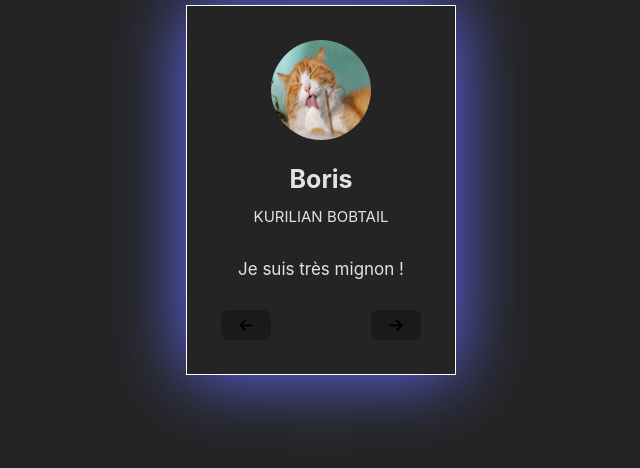
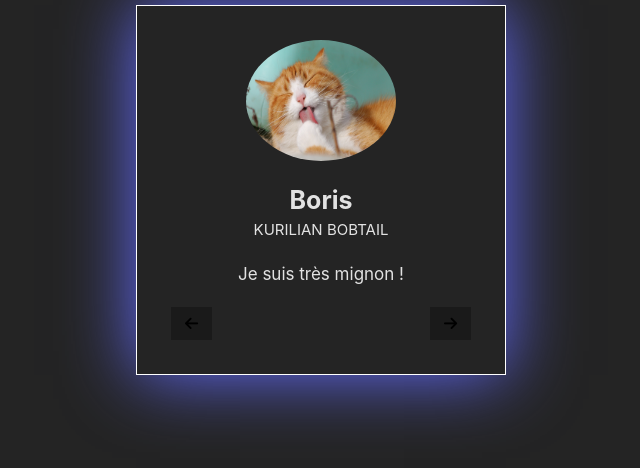
Before and after one commit to NatashaFinkel/cute-pet-project, a website built with Vite: page index.html in a window 1280 px wide. Shown: the part 258-726 px from the top of the page, without its empty margins (319-959 px from the left). Built offline with nearby package versions, Linux system fonts and the light colour scheme.

Commit message:
Modification du css

```diff
--- a/src/style.css
+++ b/src/style.css
@@ -43,7 +43,7 @@ p {
   align-items: center;
   display: flex;
   flex-direction: column;
-  width: 200px;
+  width: 300px;
   height: 300px;
   padding: 2em;
   border: solid 2px #646cffaa;
@@ -53,8 +53,8 @@ p {
 }
 
 .pet-img {
- width: 100px;
- height: 100px;
+ width: 150px;
+ height: 150px;
   border-radius: 50%;
 }
 
@@ -72,17 +72,14 @@ p {
 }
 
 button {
-  border-radius: 8px;
-  border: 1px solid transparent;
-  padding: 0px 0px;
+  border: 2px solid transparent;
+  padding: 5px 12px;
   font-size: 15px;
   font-weight: 500;
   font-family: inherit;
   background-color: #1a1a1a;
   cursor: pointer;
   transition: border-color 0.25s;
-  width: 50px;
-  height: 30px;
 }
 
 button:hover {
```
